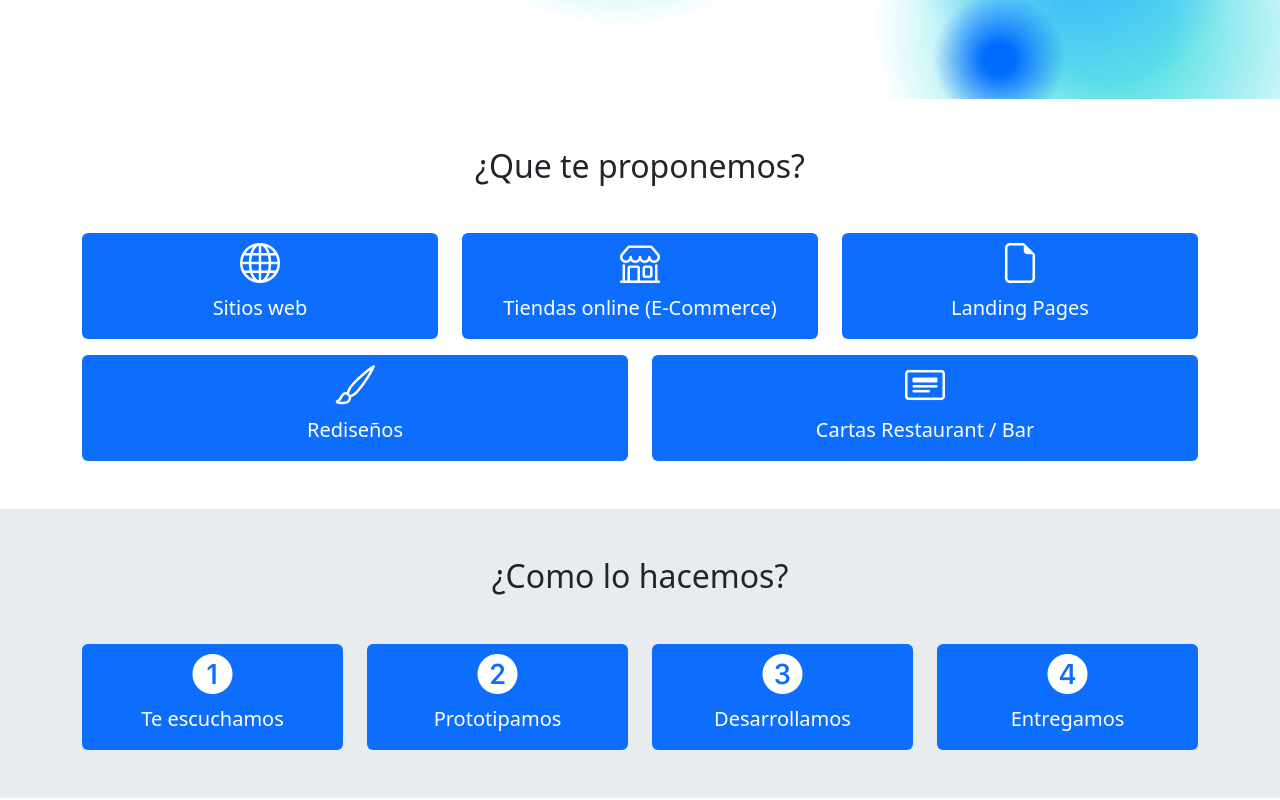
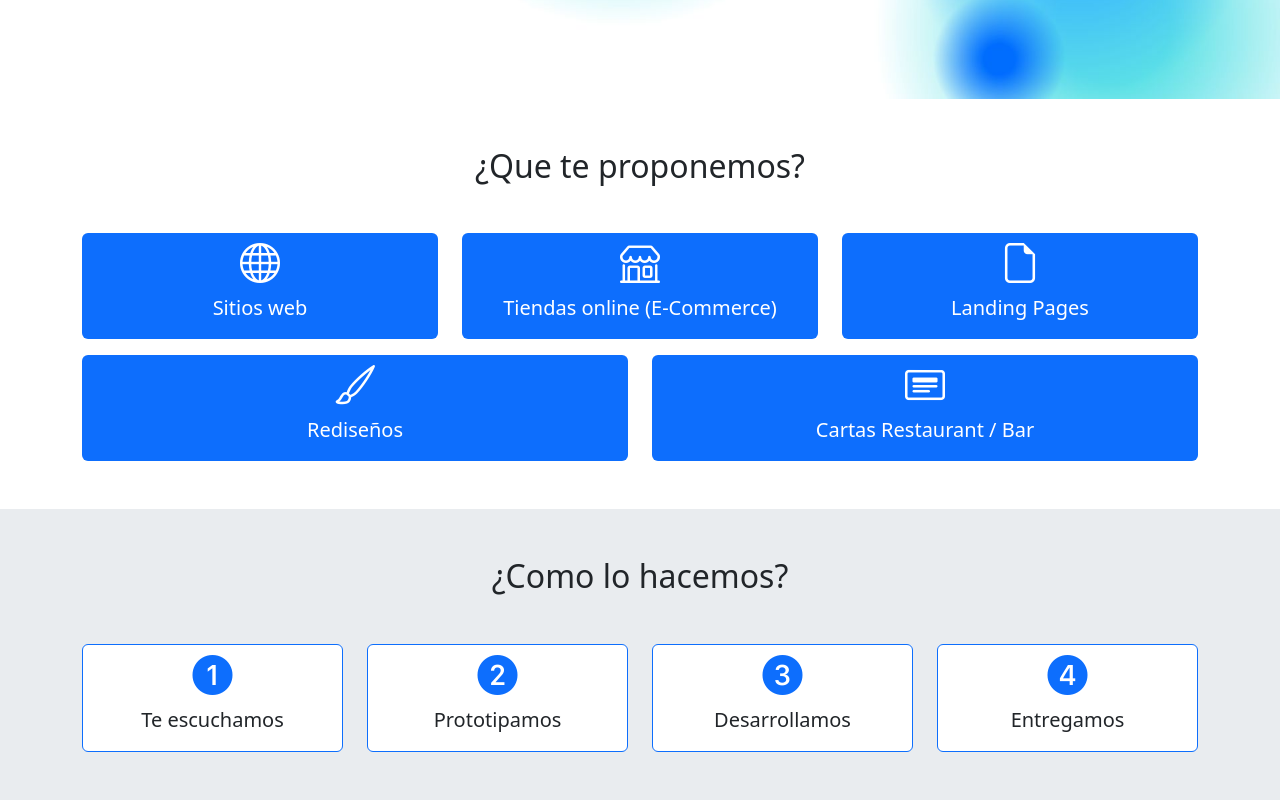
Before and after one commit to Genesys-Pyme/Genesys, a plain HTML site: page index.html in a window 1280 px wide. Shown: the part 707-1507 px from the top of the page. Drawn offline with nearby package versions, Linux system fonts and the light colour scheme.

Commit message:
se corrigen colores de la seccion 3

```diff
--- a/index.html
+++ b/index.html
@@ -108,29 +108,29 @@
 
                     <div class="row gy-3">
                         <article class="col-12 col-md-3 ">
-                            <div class="card text-center border-0 bg-primary text-white h-100 ">
-                                <i class="bi bi-1-circle-fill fs-1"></i>
+                            <div class="card text-center border border-primary h-100 ">
+                                <i class="bi bi-1-circle-fill fs-1 text-primary"></i>
                                 <p class="lead">Te escuchamos</p>
                             </div>
                         </article>
 
                         <article class="col-12 col-md-3">
-                            <div class="card text-center border-0 bg-primary  text-white h-100 ">
-                                <i class="bi bi-2-circle-fill fs-1"></i>
+                            <div class="card text-center border border-primary h-100 ">
+                                <i class="bi bi-2-circle-fill fs-1 text-primary"></i>
                                 <p class="lead">Prototipamos</p>
                             </div>
                         </article>
 
                         <article class="col-12 col-md-3 ">
-                            <div class="card text-center border-0 bg-primary  text-white  h-100">
-                                <i class="bi bi-3-circle-fill fs-1"></i>
+                            <div class="card text-center border border-primary   h-100">
+                                <i class="bi bi-3-circle-fill fs-1 text-primary"></i>
                                 <p class="lead ">Desarrollamos</p>
                             </div>
                         </article>
 
                         <article class="col-12 col-md-3 ">
-                            <div class="card text-center border-0 bg-primary  text-white h-100">
-                                <i class="bi bi-4-circle-fill fs-1"></i>
+                            <div class="card text-center border border-primary  h-100">
+                                <i class="bi bi-4-circle-fill fs-1 text-primary"></i>
                                 <p class="lead ">Entregamos</p>
                             </div>
                         </article>
```
